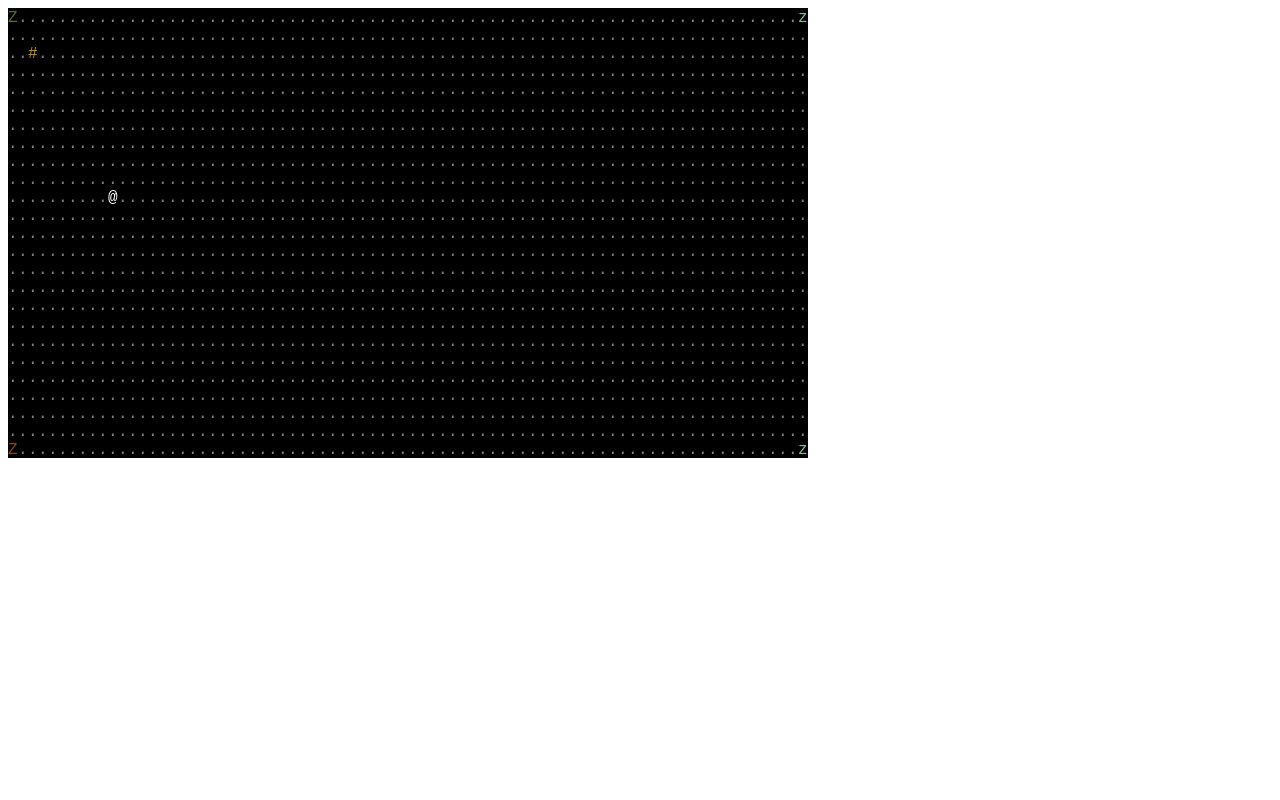
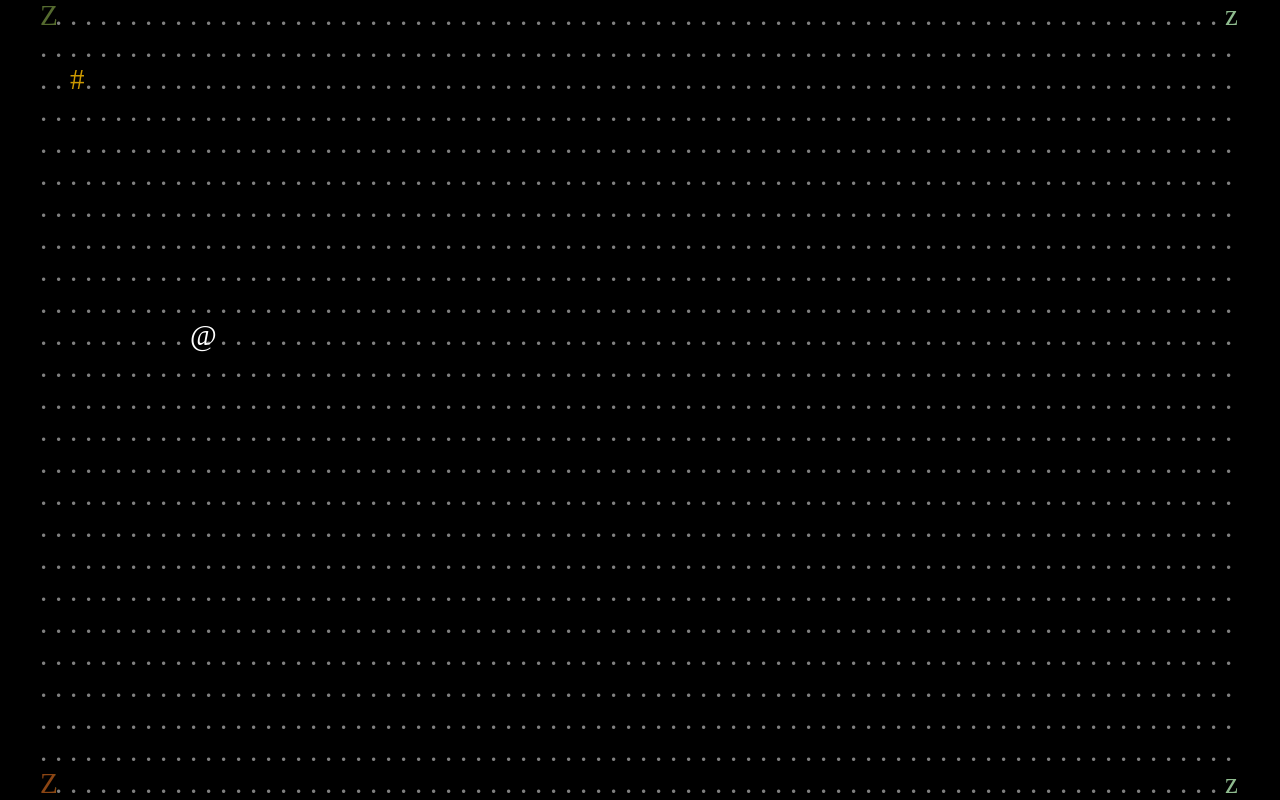
Before and after one commit to ondras/roguezombies, a plain HTML site: page index.html in a window 1280 px wide. Drawn offline with Linux system fonts and the light colour scheme; a web font is replaced by a local one.

Commit message:
autoresize

```diff
--- a/index.html
+++ b/index.html
@@ -3,6 +3,7 @@
 	<meta http-equiv="content-type" content="text/html; charset=utf-8" />
 	<script src="js/oz.js"></script>
 	<script src="js/roguezombies.js"></script>
+	<link rel="stylesheet" type="text/css" href="style.css" />
 </head>
 <body onload="new RZ()"></body>
 </html>
--- a/js/roguezombies.js
+++ b/js/roguezombies.js
@@ -19,6 +19,7 @@ Array.prototype.random = function() {
 RZ.prototype.init = function() {
 	RZ.rz = this;
 	this._size = [80, 25];
+	this._char = [0, 0];
 	this._grass = new RZ.Grass();
 	this._zombies = [];
 	this._beings = {};
@@ -26,12 +27,6 @@ RZ.prototype.init = function() {
 
 	this._initCanvas();
 	this._initItems();
-
-	for (var i=0;i<this._size[0];i++) {
-		for (var j=0;j<this._size[1];j++) {
-			this.draw(i, j);
-		}
-	}
 
 	this._zombiePotential = 20;
 	this._rounds = 0;
@@ -195,21 +190,57 @@ RZ.prototype.draw = function(x, y) {
 }
 
 RZ.prototype._initCanvas = function() {
-	var size = 16;
-
-	var ch = OZ.DOM.elm("span", {innerHTML:"x", fontFamily:"monospace", fontSize:size+"px"});
-	document.body.appendChild(ch);
-	this._char = [ch.offsetWidth, ch.offsetHeight];
-	ch.parentNode.removeChild(ch);
-
 	var c = OZ.DOM.elm("canvas");
 	document.body.appendChild(c);
-	c.width = this._size[0]*this._char[0];
-	c.height = this._size[1]*this._char[1];
+	this._canvas = c.getContext("2d");
+	this._resize();
 
-	this._canvas = c.getContext("2d");
-	this._canvas.font = size + "px monospace";
+	OZ.Event.add(window, "resize", this._resize.bind(this));
+}
+
+RZ.prototype._getCharSize = function(avail) {
+	var span = OZ.DOM.elm("span", {innerHTML:"x"});
+	document.body.appendChild(span);
+
+	var size = 1;
+	while (1) {
+		span.style.fontSize = size + "px";
+		var charWidth = span.offsetWidth;
+		var charHeight = span.offsetHeight;
+		var width = charWidth * this._size[0];
+		var height = charHeight * this._size[1];
+
+		if (width > avail[0] || height > avail[1]) {
+			span.style.fontSize = (size-1) + "px";
+			var result = [size-1, span.offsetWidth, span.offsetHeight];
+			span.parentNode.removeChild(span);
+			return result;
+		}
+
+		size++;
+	}
+}
+
+RZ.prototype._resize = function(e) {
+	var charSize = this._getCharSize(OZ.DOM.win());
+
+	var size = charSize[0];
+	this._char[0] = charSize[1];
+	this._char[1] = charSize[2];
+
+	/* adjust canvas size */
+	var w = this._size[0] * this._char[0];
+	var h = this._size[1] * this._char[1];
+	this._canvas.canvas.width = w;
+	this._canvas.canvas.height = h;
+	this._canvas.font = size + "px Inconsolata";
 	this._canvas.textBaseline = "bottom";
+
+	for (var i=0;i<this._size[0];i++) {
+		for (var j=0;j<this._size[1];j++) {
+			this.draw(i, j);
+		}
+	}
 }
 
 RZ.prototype._initItems = function() {
@@ -306,7 +337,7 @@ RZ.Player.prototype.init = function() {
 RZ.Player.prototype._updateVisual = function() {
 	var colors = ["white", "red", "orange", "white"];
 	this.visual.fg = colors[this.hp];
-	if (!this.hp) { this.visual.ch = "✝"; }
+	if (!this.hp) { this.visual.ch = "+"; }
 }
 
 RZ.Player.prototype.distance = function(x, y) {
--- /dev/null
+++ b/style.css
@@ -0,0 +1,17 @@
+@font-face {
+	font-family: "Inconsolata";
+	font-style: normal;
+	font-weight: normal;
+	src: local("Inconsolata"), url("ttf/Inconsolata.ttf") format("truetype");
+}
+
+body {
+	margin: 0px;
+	background-color: black;
+	font-family: Inconsolata;
+}
+
+canvas {
+	display: block;
+	margin: auto;
+}
```
Also changed, not shown: Inconsolata.ttf (added).
